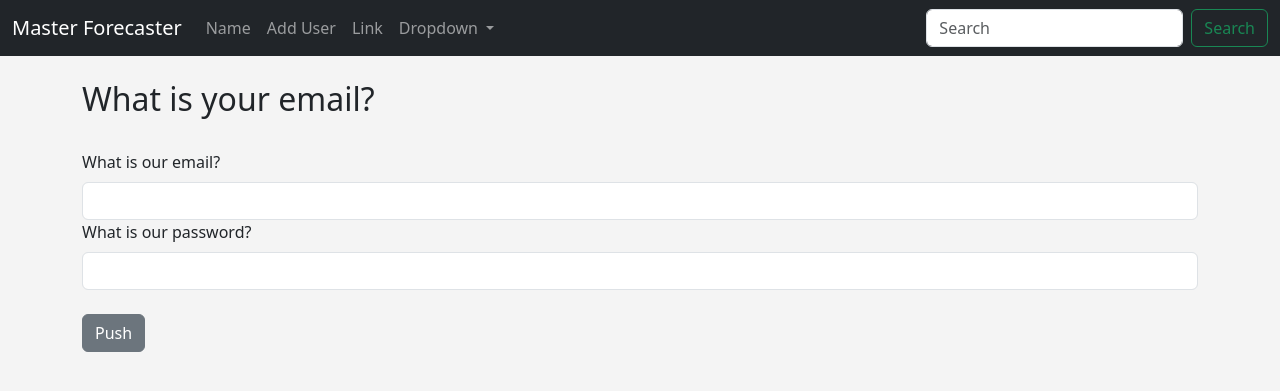
After one commit to erlitx/master_forecaster, a Flask app: page /test_pw in a window 1280 px wide. The commit adds this page. Shown: the top 391 px of the page. Run offline with Flask 2, Linux system fonts and the light colour scheme.

Commit message:
Codemy #15 completed

```diff
--- a/hello.py
+++ b/hello.py
@@ -78,6 +78,12 @@ def update(id):
     else:
         return render_template('update.html', form=form, name_to_update=name_to_update, id=id)
 
+# Password Class
+class PasswordForm(FlaskForm):
+    email = StringField('What is our email?', validators=[DataRequired()])
+    password_hash = PasswordField('What is our password?', validators=[DataRequired()])
+    submit = SubmitField('Push')
+
 # Create a Form Class
 class NamerForm(FlaskForm):
     name = StringField('What is our name?', validators=[DataRequired()])
@@ -93,7 +99,7 @@ def add_user():
             # Hash the password
             hashed_pw = generate_password_hash(form.password_hash.data, 'sha256')
             user = Users(name=form.name.data, email=form.email.data,
-                         favorite_color=form.favorite_color.data, password_hash = hashed_pw)
+                         favorite_color=form.favorite_color.data, password_hash=hashed_pw)
             db.session.add(user)
             db.session.commit()
         name = form.name.data
@@ -135,6 +141,25 @@ def index():
 @app.route('/user/<name>')
 def user(name):
     return render_template('user.html', user_name=name)
+
+@app.route('/test_pw', methods = ['GET', 'POST'])
+def test_pw():
+    email = None
+    password = None
+    pw_to_check = None
+    passed = None
+    form = PasswordForm()
+    if form.validate_on_submit():
+        email = form.email.data
+        password = form.password_hash.data
+        form.email.data = ''
+        form.password_hash.data = ''
+        # Lookup USer by Email
+        pw_to_check = Users.query.filter_by(email=email).first()
+        # Check Hashed Password
+        passed = check_password_hash(pw_to_check.password_hash, password)
+    return render_template('test_pw.html', email=email, password=password,
+                           form=form, pw_to_check=pw_to_check, passed=passed)
 
 @app.route('/name', methods = ['GET', 'POST'])
 def name():
--- a/templates/navbar.html
+++ b/templates/navbar.html
@@ -7,7 +7,7 @@
     <div class="collapse navbar-collapse" id="navbarSupportedContent">
       <ul class="navbar-nav me-auto mb-2 mb-lg-0">
         <li class="nav-item">
-          <a class="nav-link" href="{{ url_for('name') }}">Profile</a>
+          <a class="nav-link" href="{{ url_for('name') }}">Name</a>
         </li>
         <li class="nav-item">
           <a class="nav-link" href="{{ url_for('add_user') }}">Add User</a>
--- /dev/null
+++ b/templates/test_pw.html
@@ -0,0 +1,35 @@
+{% extends 'base.html' %}
+
+{% block content %}
+
+{% for message in get_flashed_messages() %}
+    <div class="alert alert-success alert-dismissible fade show" role="alert">
+
+{{ message }}
+    <button type="button" class="btn-close" data-bs-dismiss="alert" aria-label="Close"></button>
+    </div>
+{% endfor %}
+
+{% if email %}
+    <h2>Email: {{ email }}</h2>
+    <h2>Password: {{ password }}</h2>
+    <h2>I found this info:</h2>
+    Name: {{ pw_to_check.name }}<br/>
+    Email: {{ pw_to_check.email }}<br/>
+    Password: {{ pw_to_check.password_hash }}<br/>
+    Passed: {{ passed }}
+
+{% else %}
+    <h2>What is your email?</h2></br>
+    <form method="POST">
+    {{ form.hidden_tag()}}
+    {{ form.email.label(class="form-label") }}
+    {{ form.email(class="form-control") }}
+    {{ form.password_hash.label(class="form-label") }}
+    {{ form.password_hash(class="form-control") }}
+    </br>
+    {{ form.submit(class="btn btn-secondary") }}
+    </form>
+{% endif %}
+<br/>
+{% endblock %}
```
Also changed, not shown: instance/users.db.
